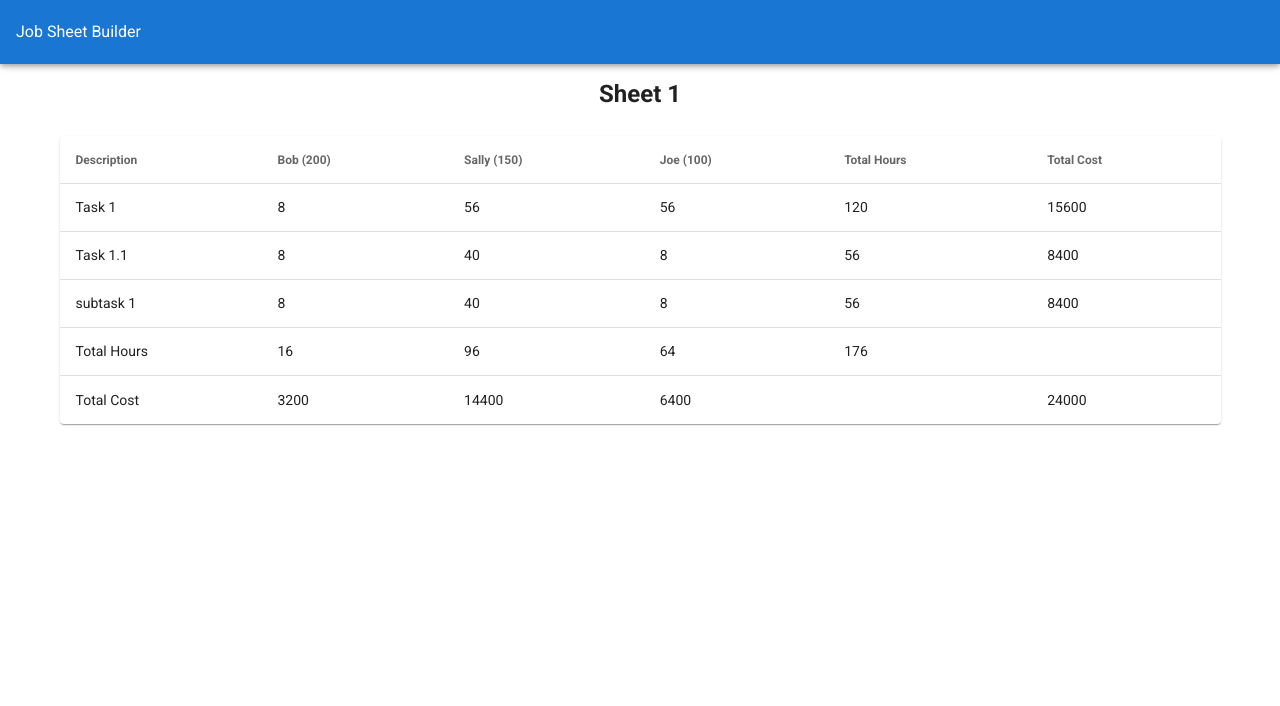
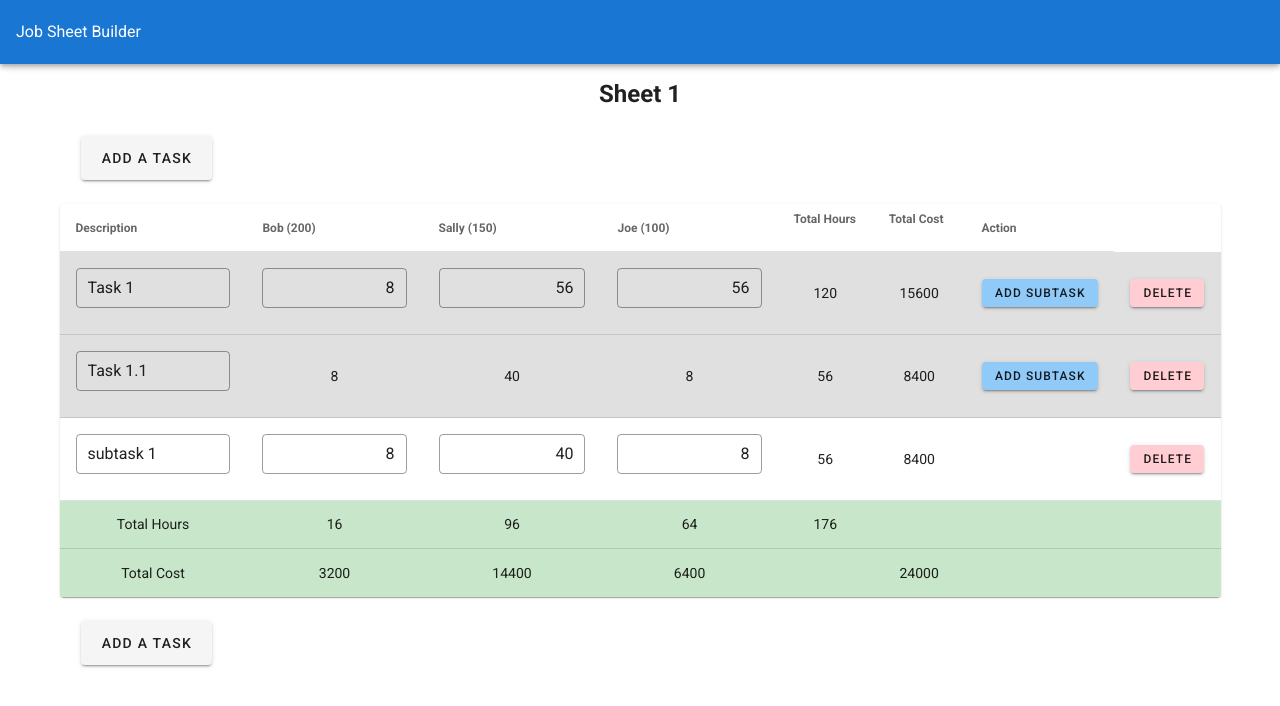
Before and after one commit to spectrum128/vue-job-sheet, a Vue app: page / in a window 1280 px wide. Shown: the top 706 px of the page. Built offline with nearby package versions, Linux system fonts and the light colour scheme.

Commit message:
add and remove tasks and sub tasks

```diff
--- a/src/components/JobSheet.vue
+++ b/src/components/JobSheet.vue
@@ -9,14 +9,61 @@
           </v-col>
       </v-row>
       <v-row>
+          <v-col cols=2>
+              <v-btn large @click="addNewTask">Add a Task</v-btn>
+          </v-col>
+          <v-col cols=8>
+
+          </v-col>
+      </v-row>
+      <v-row>
           <v-col>
               <v-data-table v-if="ready" :headers="headers" :items="jobSheetData" :items-per-page="1000" :hide-default-footer="true"  class="elevation-1">
+
+                <template v-slot:item="{ item }">
+                    <tr v-if="(item.main && item.hasSubTasks) || item.isInfoRow" :class="{'green lighten-4': item.isInfoRow, 'grey lighten-2': !item.isInfoRow}">
+                        <td v-for="(h,idx) in headers" :key="idx">
+                            <span v-if="h.value != 'description' || item.isInfoRow">{{item[h.value]}}</span>
+                            <v-text-field v-if="h.value === 'description' && !item.isInfoRow" outlined dense class="pt-4" v-model="item[h.value]" v-on:keyup="updateDataStructure(item)"></v-text-field>
+
+                            <div>
+                                <v-btn small color="blue lighten-3" v-if="h.value === 'action' && !item.isInfoRow" @click="addSubTask(item)">Add Subtask</v-btn>
+
+
+                            </div>
+
+                        </td>
+                        <td>
+                                <v-btn small color="red lighten-4" v-if="!item.isInfoRow" @click="deleteTask(item)">Delete</v-btn>
+
+                        </td>
+
+                    </tr>
+
+                    <tr v-if="(!item.main || !item.hasSubTasks) && !item.isInfoRow" :class="{ 'grey lighten-2': (item.main && !item.hasSubTasks) }">
+                        <td v-for="(h,idx) in headers" :key="idx">
+
+                            <v-text-field outlined :reverse="h.value != 'description'" dense class="pt-4" v-if="(!h.isTextField && !item.isInfoRow) || (h.value == 'description')" v-model.number="item[h.value]" v-on:keyup="updateDataStructure(item)"></v-text-field>
+                            <span v-if="(h.isTextField || item.isInfoRow) && h.value != 'description'">{{item[h.value]}}</span>
+
+                                <v-btn small color="blue lighten-3" v-if="h.value === 'action' && !item.isInfoRow && item.main" @click="addSubTask(item)">Add Subtask</v-btn>
+
+
+
+
+                        </td>
+                        <td><v-btn small color="red lighten-4" v-if="!item.isInfoRow" @click="deleteTask(item)">Delete</v-btn></td>
+                    </tr>
+                </template>
 
               </v-data-table>
           </v-col>
       </v-row>
       <v-row>
-          <v-col>
+          <v-col cols=2>
+              <v-btn large @click="addNewTask">Add a Task</v-btn>
+          </v-col>
+          <v-col cols=8>
 
           </v-col>
       </v-row>
@@ -39,7 +86,7 @@ export default {
         jobSheet: null,
         ready: false,
         staff: [],
-
+        trigger: false
 
 
     }),
@@ -49,6 +96,46 @@ export default {
     },
 
     methods: {
+
+        forceUpdate(){
+            //this.$forceUpdate()
+            this.trigger = 1;
+        },
+
+        updateDataStructure(item){
+            this.jobSheet.updateTask(item, this.staff);
+            this.forceUpdate();
+        },
+
+        addSubTask(task){
+
+            this.jobSheet.addSubTask(task)
+        },
+
+
+
+        deleteTask(task){
+
+            let con = window.confirm("Are you sure you wish to delete the task: " + task.description + "?")
+            if(con){
+                if(task.main){
+                    this.jobSheet.removeTask(task)
+                }
+                else{
+                    this.jobSheet.removeSubTask(task)
+                }
+            }
+
+        },
+
+        isRoot(it){
+            return it && it.main || false
+        },
+
+        addNewTask(){
+            let task = new Task("New Task");
+            this.jobSheet.addTask(task);
+        },
 
         initialise(){
             this.jobSheet = new JobSheet('Sheet 1')
@@ -94,11 +181,14 @@ export default {
             let totalHoursTask = { description: 'Total Hours' };
 
             this.staff.forEach(stm => {
-                totalHoursTask[stm.name] = this.jobSheet.getTotalHoursForStaffMember(stm);
+                totalHoursTask[stm.id] = this.jobSheet.getTotalHoursForStaffMember(stm);
             })
 
             totalHoursTask.totalHours = this.jobSheet.getTotalHours();
             totalHoursTask.totalCost = "";
+            totalHoursTask.main = false;
+            totalHoursTask.id = "totalhourstask"
+            totalHoursTask.isInfoRow = true;
 
             return totalHoursTask;
         },
@@ -108,11 +198,14 @@ export default {
             let totalCostTask = { description: 'Total Cost' };
 
             this.staff.forEach(stm => {
-                totalCostTask[stm.name] = this.jobSheet.getTotalCostForStaffMember(stm);
+                totalCostTask[stm.id] = this.jobSheet.getTotalCostForStaffMember(stm);
             })
 
             totalCostTask.totalHours = ""
             totalCostTask.totalCost = this.jobSheet.getTotalCost();
+            totalCostTask.main = false;
+            totalCostTask.id = "totalcosttask";
+            totalCostTask.isInfoRow = true;
 
             return totalCostTask;
         },
@@ -122,11 +215,15 @@ export default {
             let task = {}
             task.description = t.description;
             this.staff.forEach(stm => {
-                task[stm.name] = t.getTotalHoursForStaffMember(stm)
+                task[stm.id] = t.getTotalHoursForStaffMember(stm)
             })
             task.totalHours = t.getTotalHours();
             task.totalCost = t.getTotalCost();
             task.parent = t.parent;
+            task.main = t.main;
+            task.hasSubTasks = t.hasSubTasks();
+            task.id = t.id;
+
 
             return task;
         }
@@ -136,15 +233,16 @@ export default {
 
         headers: function(){
             let data = [
-                { text: 'Description', value: 'description'}
+                { text: 'Description', value: 'description', isTextField: true}
             ]
 
             this.staff.forEach(stm => {
-                data.push({ text: stm.name + ' (' + stm.rate + ')', value: stm.name })
+                data.push({ text: stm.name + ' (' + stm.rate + ')', value: stm.id })
             })
 
-            data.push({ text: 'Total Hours', value: 'totalHours'})
-            data.push({ text: 'Total Cost', value: 'totalCost'})
+            data.push({ text: 'Total Hours', value: 'totalHours', isTextField: true})
+            data.push({ text: 'Total Cost', value: 'totalCost', isTextField: true})
+            data.push({ text: 'Action', value: 'action', isTextField: true})
 
             return data;
         },
@@ -171,6 +269,10 @@ export default {
             let totalCostTask = this.getTotalCostTask();
             data.push(totalCostTask)
 
+            if(this.trigger == 1){
+                this.trigger = 0;
+            }
+
 
             return data;
         }
--- a/src/models/JobSheet.js
+++ b/src/models/JobSheet.js
@@ -1,17 +1,56 @@
+import Task from "./Task";
+
 export default function(nm){
 
     return {
 
         name: nm,
         tasks: [],
+        staff: [],
+
+        updateTask: function(task, staff){
+            this.staff = staff;
+            console.log('updating task: ', task)
+            this.tasks.forEach(t => {
+                t.updateTask(task, staff)
+            })
+
+        },
 
         addTask: function(task){
             this.tasks.push(task);
         },
 
         removeTask: function(task){
-            let ind = this.tasks.indexOf(task);
+            let myTask = this.tasks.find(t => {
+                return t.id === task.id
+            });
+            let ind = this.tasks.indexOf(myTask)
             this.tasks.splice(ind, 1);
+        },
+
+        removeSubTask: function(task){
+            let myTask = this.tasks.find(t => {
+                return t.id === task.parent
+            });
+
+            myTask.removeSubTask(task);
+        },
+
+        addSubTask: function(task){
+            let findid = task.main ? task.id : task.parent;
+
+            let myTask = this.tasks.find(t => {
+                return t.id === findid;
+            });
+
+            console.log('my task', myTask.id, task.id)
+            let sub = new Task("new sub task", myTask)
+
+            if(!myTask.hasSubTasks()){
+                sub.cloneWorkDone(myTask)
+            }
+            myTask.addSubTask(sub)
         },
 
         getTotalHoursForStaffMember: function(stm){
--- a/src/models/StaffMember.js
+++ b/src/models/StaffMember.js
@@ -1,7 +1,7 @@
 export default function(nm, rt){
     return {
+        id: new Date().valueOf() + '' + Math.floor((Math.random() * 10000) + 1),
         name: nm,
-
         rate: rt
     }
 
--- a/src/models/Task.js
+++ b/src/models/Task.js
@@ -1,7 +1,10 @@
+
+
 export default function(desc, parent){
 
     let top = false;
     let parentName = desc;
+    let newId = new Date().valueOf() + '' + Math.floor((Math.random() * 10000) + 1);
 
     if(!parent){
         top = true
@@ -12,11 +15,56 @@ export default function(desc, parent){
 
     return {
 
+        id: newId,
         description: desc,
         workDone: [],
         subTasks: [],
         main: top,
-        parent: parentName,
+        parent: parent && parent.id || newId,
+
+        hasSubTasks: function(){
+            if(this.subTasks.length > 0){
+                return true
+            }
+            return false
+        },
+
+        cloneWorkDone: function(task){
+
+            this.workDone = [];
+            while(task.workDone.length > 0){
+                let o = task.workDone.splice(0, 1);
+                this.workDone.push(o[0])
+                //console.log(o)
+            }
+        },
+
+        updateTask: function(task, staff){
+
+            if(task.id === this.id){
+                this.description = task.description
+
+                // this.workDone.forEach(wd => {
+                //     if(task.hasOwnProperty(wd.staffMember.id)){
+                //         wd.hours = task[wd.staffMember.id];
+
+                //     }
+                // })
+                this.workDone = [];
+                staff.forEach(stf => {
+                    this.workDone.push({
+                       staffMember: stf,
+                       hours: task[stf.id] || 0
+                    })
+                })
+
+
+            }
+
+            this.subTasks.forEach(st => {
+                st.updateTask(task, staff)
+            })
+        },
 
         addSubTask: function(task){
             this.subTasks.push(task)
```
